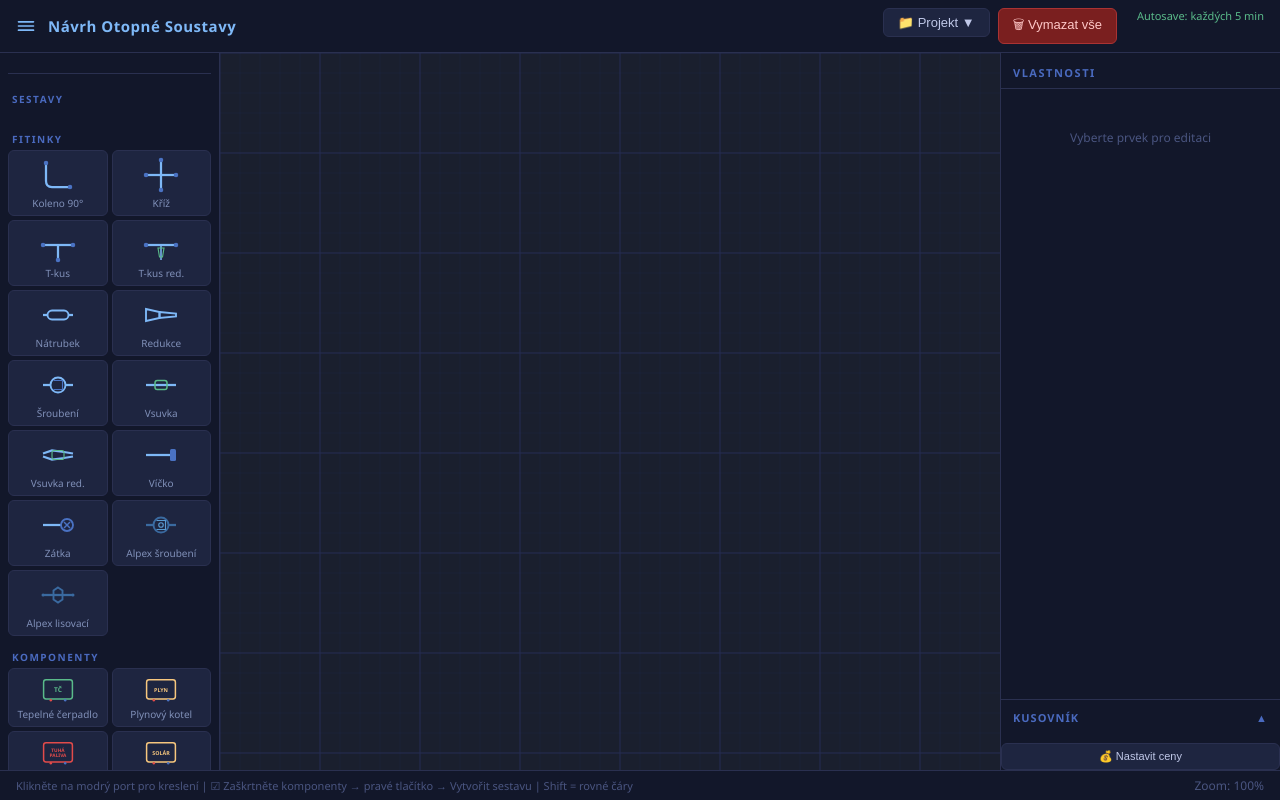
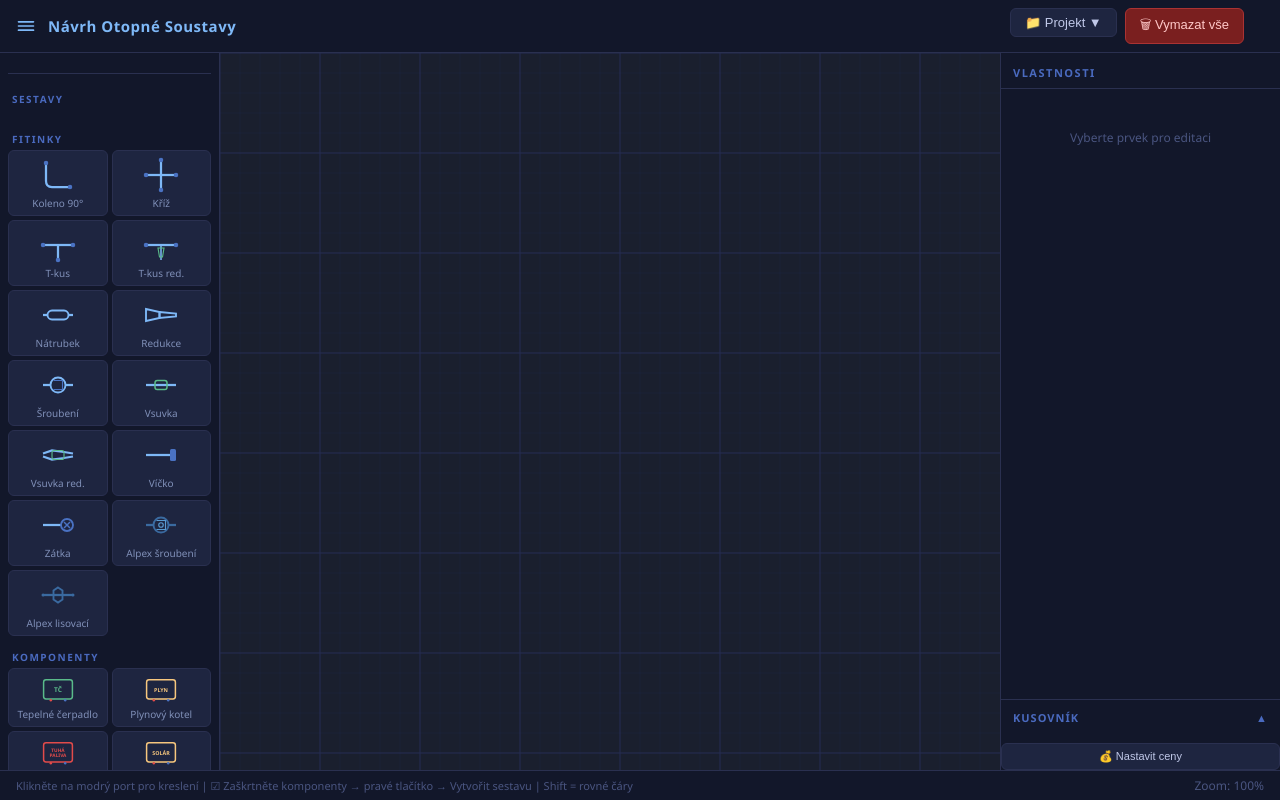
Before and after one commit to Antrac1t/HeatingDesigner, a plain HTML site: page index.html in a window 1280 px wide. Both pictures are taken after a click on the button "🗑 Vymazat vše". Drawn offline with Linux system fonts and the light colour scheme.

Commit message:
Update index.html

```diff
--- a/index.html
+++ b/index.html
@@ -2414,6 +2414,7 @@ function deleteProject(name) {
 
     if(currentProjectName === name) {
       currentProjectName = null;
+      localStorage.removeItem(AUTOSAVE_KEY);
     }
 
     updateSavedProjectsList();
@@ -2657,8 +2658,16 @@ function clearAll() {
   if(elements.length===0||confirm('Opravdu smazat vše?')) {
     elements=[]; connections=[]; assemblies=[]; canvas.innerHTML=''; connSvg.innerHTML='';
     selectedId=null; selectedIds=[];
+    currentProjectName = null;
+    localStorage.removeItem(AUTOSAVE_KEY);
     document.getElementById('props-inner').innerHTML='<div class="no-sel">Vyberte prvek pro editaci</div>';
-    updateBOM(); updateAssemblyList();
+    updateBOM(); updateAssemblyList(); updateSaveButton();
+
+    const status = document.getElementById('autosave-status');
+    if(status) {
+      status.textContent = '';
+    }
+
     markUnsavedChanges(); // Mark changes after clear
   }
 }
```
